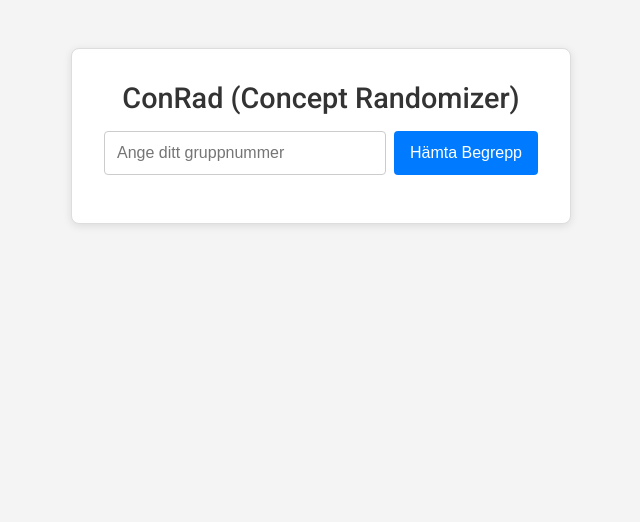
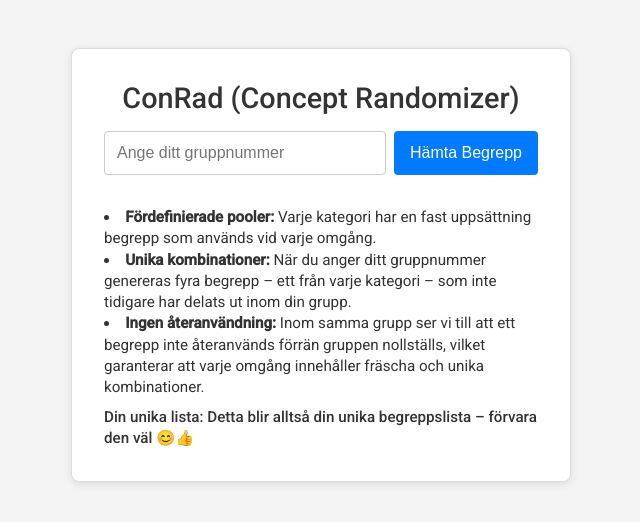
Before and after one commit to turbomacka/ConRad, a plain HTML site: page frontend/index.html in a window 1280 px wide. Shown: the whole page, without its empty margins (319-959 px from the left). Drawn offline with Linux system fonts and the light colour scheme.

Commit message:
Återställt index och style.css till tidigare version

```diff
--- a/frontend/index.html
+++ b/frontend/index.html
@@ -36,7 +36,15 @@
 
     <p id="uniqueListMessage" class="hidden"><strong>Din unika lista:</strong> Detta blir alltså din unika begreppslista – förvara den väl 😊👍</p>
 
-
+    <!-- Förklaringen längst ned -->
+    <div class="description">
+      <ul>
+        <li><strong>Fördefinierade pooler:</strong> Varje kategori har en fast uppsättning begrepp som används vid varje omgång.</li>
+        <li><strong>Unika kombinationer:</strong> När du anger ditt gruppnummer genereras fyra begrepp – ett från varje kategori – som inte tidigare har delats ut inom din grupp.</li>
+        <li><strong>Ingen återanvändning:</strong> Inom samma grupp ser vi till att ett begrepp inte återanvänds förrän gruppen nollställs, vilket garanterar att varje omgång innehåller fräscha och unika kombinationer.</li>
+      </ul>
+      <p class="final-text">Din unika lista: Detta blir alltså din unika begreppslista – förvara den väl 😊👍</p>
+    </div>
 
   </div>
 
```
